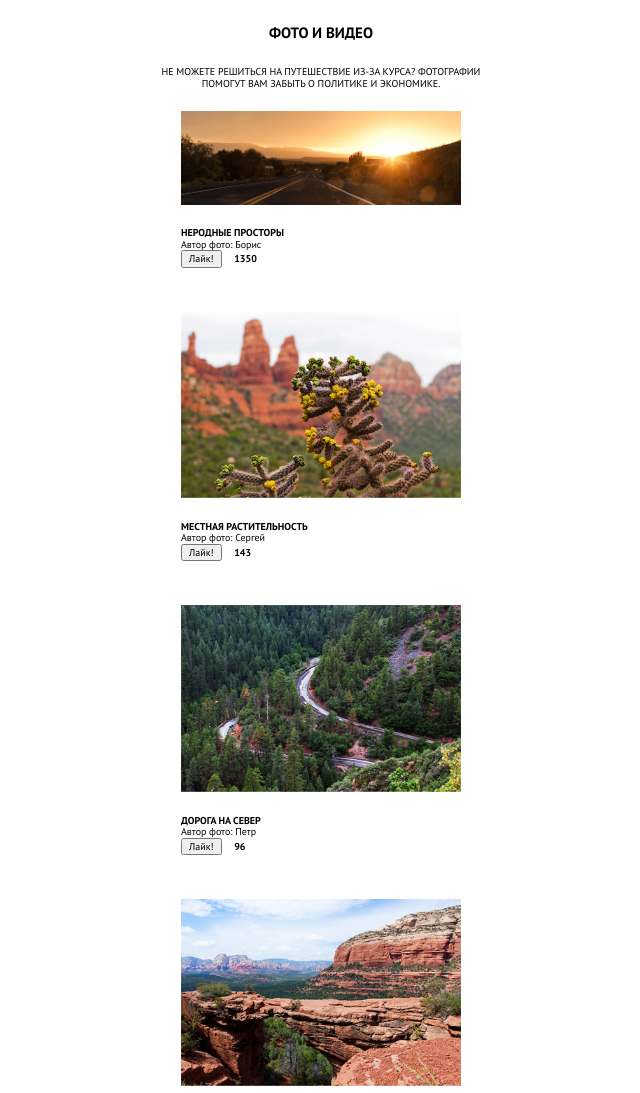
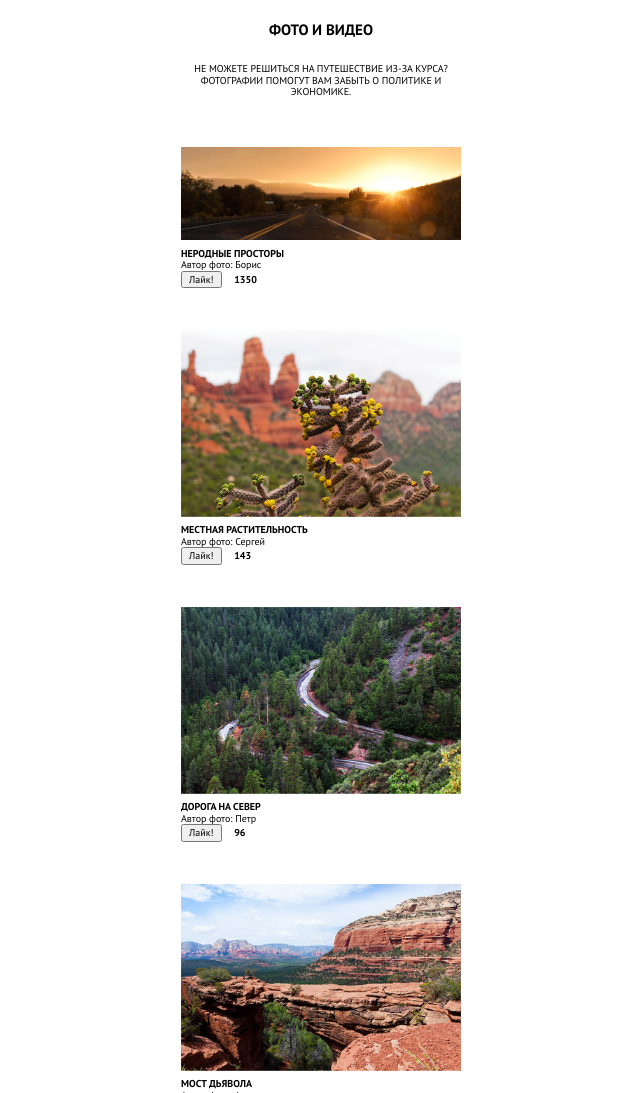
Before and after one commit to Eol217/202785-sedona, a website: page photo.html in a window 1280 px wide. Shown: the part 340-1433 px from the top of the page, without its empty margins (319-959 px from the left). Drawn offline with nearby package versions, Linux system fonts and the light colour scheme; files that its build step writes are made by us from their sources; files whose address does not match are found by name.

Commit message:
began work on optimization for photo page

```diff
--- a/photo.html
+++ b/photo.html
@@ -41,11 +41,13 @@
 
       <div class="photos">
         <div class="photo">
+          <a href="photo-x.jpg">
             <picture>
               <source media="(min-width: 1200px)" srcset="img/photo-1-desktop@1x.jpg 1x, img/photo-1-desktop@2x.jpg 2x">
               <source media="(min-width: 768px)" srcset="img/photo-1-tablet@1x.jpg 1x, img/photo-1-tablet@2x.jpg 2x">
               <img class="photo__preview photo__preview--first" src="img/photo-1-mobile@1x.jpg" srcset="img/photo-1-mobile@2x.jpg 2x" alt="">
             </picture>
+          </a>
           <div class="photo__info">
             <div class="photo__text">
               <h2 class="photo__title">Неродные просторы</h2>
@@ -58,11 +60,13 @@
           </div>
         </div>
         <div class="photo">
+          <a href="photo-x.jpg">
             <picture>
               <source media="(min-width: 1200px)" srcset="img/photo-2-desktop@1x.jpg 1x, img/photo-2-desktop@2x.jpg 2x">
               <source media="(min-width: 768px)" srcset="img/photo-2-tablet@1x.jpg 1x, img/photo-2-tablet@2x.jpg 2x">
               <img class="photo__preview" src="img/photo-2-mobile@1x.jpg" srcset="img/photo-2-mobile@2x.jpg 2x" alt="">
             </picture>
+          </a>
           <div class="photo__info">
             <div class="photo__text">
               <h2 class="photo__title">Местная растительность</h2>
@@ -75,11 +79,13 @@
           </div>
         </div>
         <div class="photo">
+          <a href="photo-x.jpg">
             <picture>
               <source media="(min-width: 1200px)" srcset="img/photo-3-desktop@1x.jpg 1x, img/photo-3-desktop@2x.jpg 2x">
               <source media="(min-width: 768px)" srcset="img/photo-3-tablet@1x.jpg 1x, img/photo-3-tablet@2x.jpg 2x">
               <img class="photo__preview" src="img/photo-3-mobile@1x.jpg" srcset="img/photo-3-mobile@2x.jpg 2x" alt="">
             </picture>
+          </a>
           <div class="photo__info photo__info--darker">
             <div class="photo__text">
               <h2 class="photo__title">Дорога на север</h2>
@@ -92,11 +98,13 @@
           </div>
         </div>
         <div class="photo">
+          <a href="photo-x.jpg">
             <picture>
               <source media="(min-width: 1200px)" srcset="img/photo-4-desktop@1x.jpg 1x, img/photo-4-desktop@2x.jpg 2x">
               <source media="(min-width: 768px)" srcset="img/photo-4-tablet@1x.jpg 1x, img/photo-4-tablet@2x.jpg 2x">
               <img class="photo__preview" src="img/photo-4-mobile@1x.jpg" srcset="img/photo-4-mobile@2x.jpg 2x" alt="">
             </picture>
+          </a>
           <div class="photo__info">
             <div class="photo__text">
               <h2 class="photo__title">Мост дьявола</h2>
--- a/postcss/blocks/intro.css
+++ b/postcss/blocks/intro.css
@@ -84,7 +84,8 @@
 
 .intro__description--secondary {
   max-width: 48rem;
-  padding: 0;
+  margin-top: 3.7rem;
+  padding: 0 2.25rem 0.3rem;
 
   @media (--tablet-widths) {
     margin-top: 7.5rem;
--- a/postcss/blocks/photo.css
+++ b/postcss/blocks/photo.css
@@ -1,6 +1,7 @@
 .photos {
   display: flex;
   flex-direction: column;
+  margin-top: 2.5rem;
 
   @media (--tablet-widths) {
     flex-direction: row;
@@ -14,7 +15,7 @@
 }
 
 .photo {
-  padding: 2.2rem 2rem;
+  padding: 2.1rem 2rem;
 
   border-top: 0.1rem solid $color__bg-grey;
 
@@ -51,7 +52,7 @@
 }
 
 .photo__info {
-  margin-top: 2rem;
+  margin-top: 0.5rem;
 
   font-size: $font-size__text;
   line-height: $line-height__text--secondary;
```
Lines whose indentation alone changed are shown as unchanged.
